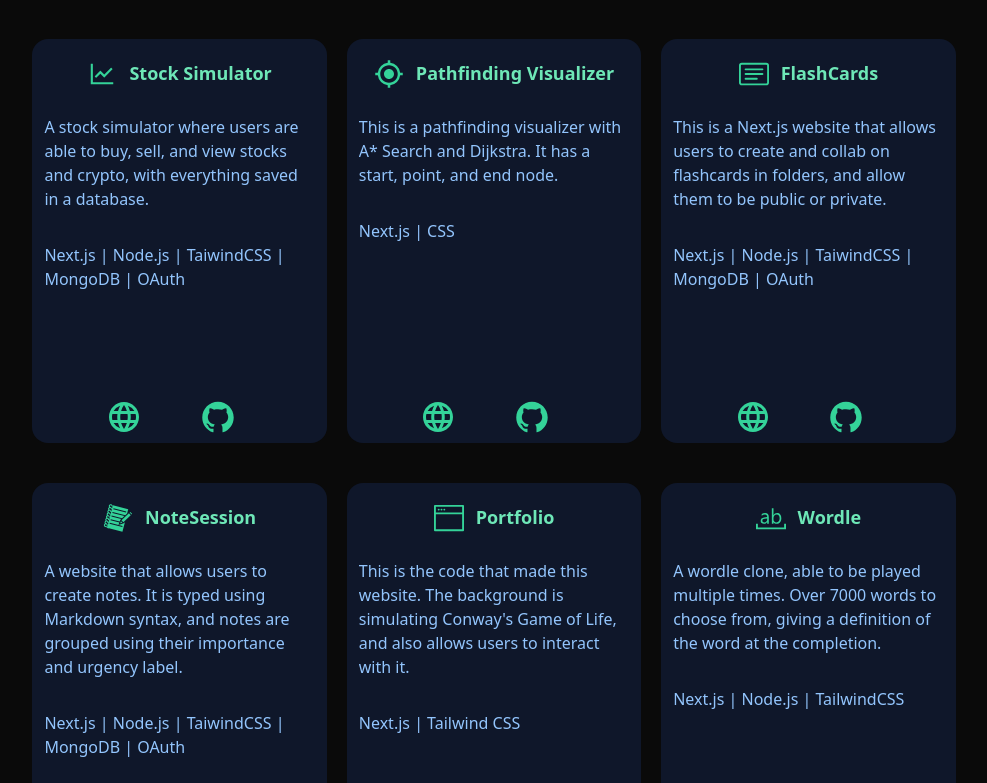
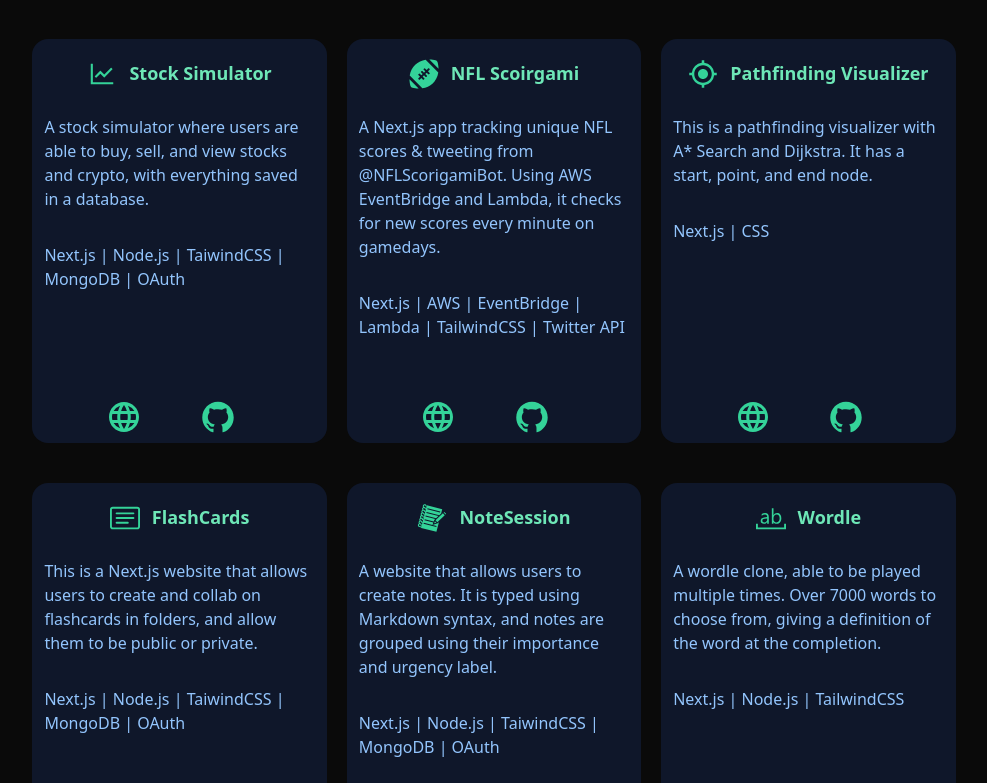
Before and after one commit to omarabdiwali/next-portfolio, a Next.js app: page / in a window 1280 px wide. Shown: the part 1377-2160 px from the top of the page, without its empty margins (146-1133 px from the left). Built offline with nearby package versions, Linux system fonts and the light colour scheme.

Commit message:
project added

```diff
--- a/components/projects.js
+++ b/components/projects.js
@@ -1,4 +1,4 @@
-import { FaChess } from "react-icons/fa";
+import { FaChess, FaFootballBall } from "react-icons/fa";
 import { RiAiGenerate } from "react-icons/ri";
 import { GiConwayLifeGlider, GiNotebook } from "react-icons/gi";
 import { AiOutlineLineChart, AiFillBook } from "react-icons/ai";
@@ -32,27 +32,27 @@ export const projects = [
   },
 
   {
-    title: ["Pathfinding Visualizer", <MdGpsFixed className="text-emerald-400 text-3xl" key={4} />],
+    title: [ "NFL Scoirgami", <FaFootballBall className="text-emerald-400 text-3xl " key={4}  /> ],
+    body: ["A Next.js app tracking unique NFL scores & tweeting from @NFLScorigamiBot. Using AWS EventBridge and Lambda, it checks for new scores every minute on gamedays.", "Next.js | AWS | EventBridge | Lambda | TailwindCSS | Twitter API"],
+    footer: [ "https://github.com/omarabdiwali/nfl-scorigami", "https://nfl-scorigami.vercel.app" ]
+  },
+
+  {
+    title: ["Pathfinding Visualizer", <MdGpsFixed className="text-emerald-400 text-3xl" key={5} />],
     body: ["This is a pathfinding visualizer with A* Search and Dijkstra. It has a start, point, and end node.", "Next.js | CSS"],
     footer: ["https://github.com/omarabdiwali/dijkstra-visualizer", "https://dijkstra-visualizer.vercel.app/"]
   },
 
   {
-    title: [ "FlashCards", <BsCardText className="text-emerald-400 text-3xl " key={5}  /> ],
+    title: [ "FlashCards", <BsCardText className="text-emerald-400 text-3xl " key={6}  /> ],
     body: ["This is a Next.js website that allows users to create and collab on flashcards in folders, and allow them to be public or private.", "Next.js | Node.js | TaiwindCSS | MongoDB | OAuth"],
     footer: [ "https://github.com/omarabdiwali/flashcards", "https://omar-flashcards.vercel.app" ]
   },
 
   {
-    title: [ "NoteSession", <GiNotebook className="text-emerald-400 text-3xl " key={6}  /> ],
+    title: [ "NoteSession", <GiNotebook className="text-emerald-400 text-3xl " key={7}  /> ],
     body: ["A website that allows users to create notes. It is typed using Markdown syntax, and notes are grouped using their importance and urgency label.", "Next.js | Node.js | TaiwindCSS | MongoDB | OAuth"],
     footer: [ "https://github.com/omarabdiwali/note-session", "https://note-session.vercel.app"]
-  },
-
-  {
-    title: [ "Portfolio", <BsWindowFullscreen className="text-emerald-400 text-3xl " key={7}  /> ],
-    body: ["This is the code that made this website. The background is simulating Conway's Game of Life, and also allows users to interact with it.", "Next.js | Tailwind CSS"],
-    footer: [ "https://github.com/omarabdiwali/next-portfolio", "https://omarabdiwali.vercel.app" ]
   },
 
   {
```
